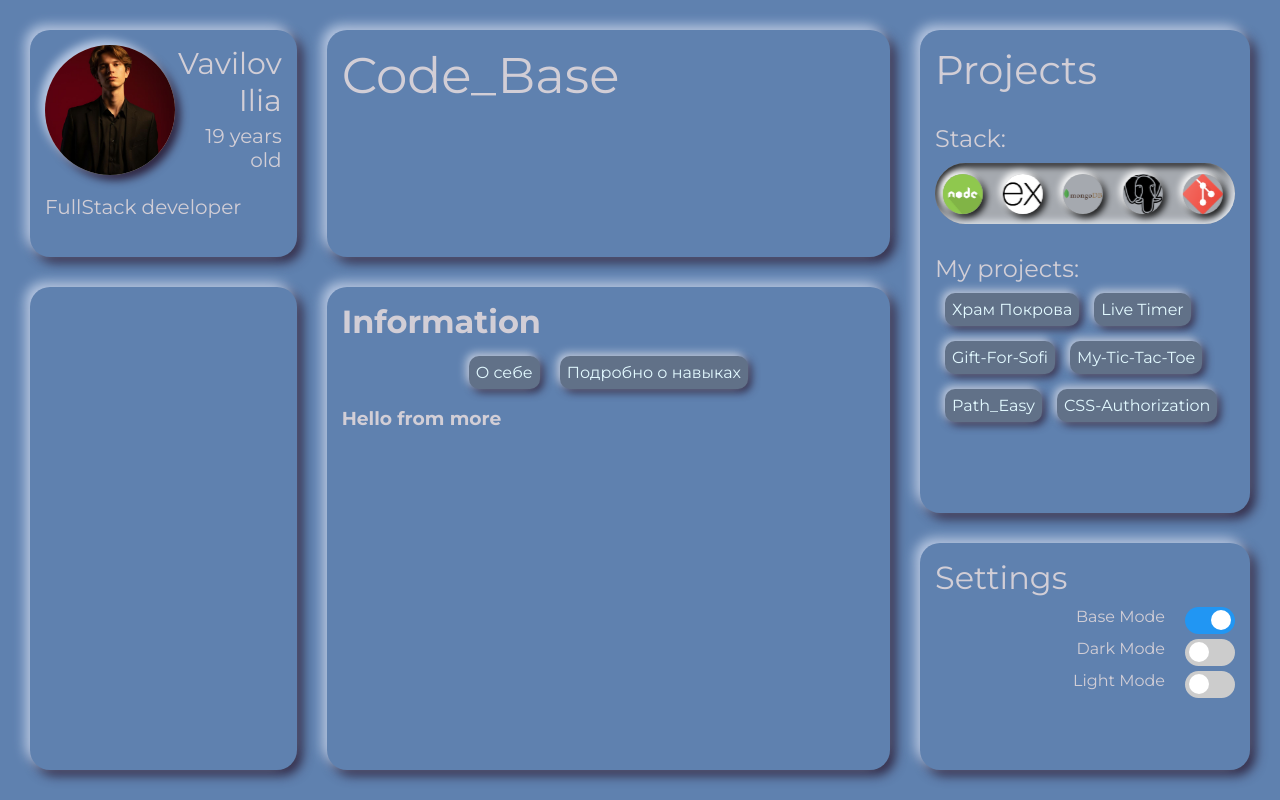
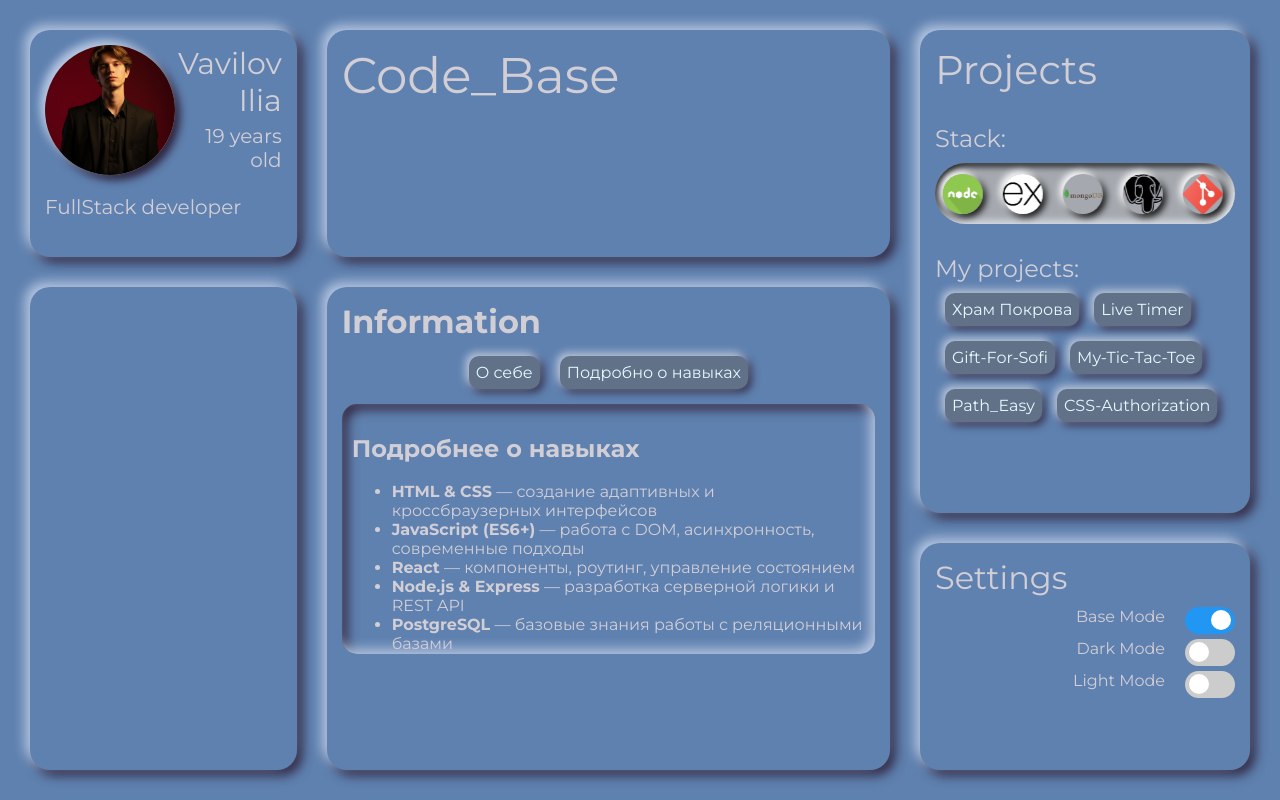
Before and after one commit to GrimProg-design/Code_Base, a React (Vite) app: page /more in a window 1280 px wide. Built offline with nearby package versions, Linux system fonts and the light colour scheme; grey boxes are pictures that could not be loaded; a web font is replaced by a local one.

Commit message:
Более менее номральный вариант для информации

```diff
--- a/src/components/info/components/main/More.jsx
+++ b/src/components/info/components/main/More.jsx
@@ -1,5 +1,17 @@
 export default function More() {
-    return (
-        <h3>Hello from more</h3>
-    )
+  return (
+    <div className="about-wrapper">
+      <h2>Подробнее о навыках</h2>
+      <ul>
+        <li><strong>HTML & CSS</strong> — создание адаптивных и кроссбраузерных интерфейсов</li>
+        <li><strong>JavaScript (ES6+)</strong> — работа с DOM, асинхронность, современные подходы</li>
+        <li><strong>React</strong> — компоненты, роутинг, управление состоянием</li>
+        <li><strong>Node.js & Express</strong> — разработка серверной логики и REST API</li>
+        <li><strong>PostgreSQL</strong> — базовые знания работы с реляционными базами</li>
+        <li><strong>MongoDB</strong> — основы работы с NoSQL и простыми коллекциями</li>
+        <li><strong>Docker</strong> — контейнеризация приложений</li>
+        <li><strong>Git</strong> — командная работа и контроль версий</li>
+      </ul>
+    </div>
+  );
 }
```
